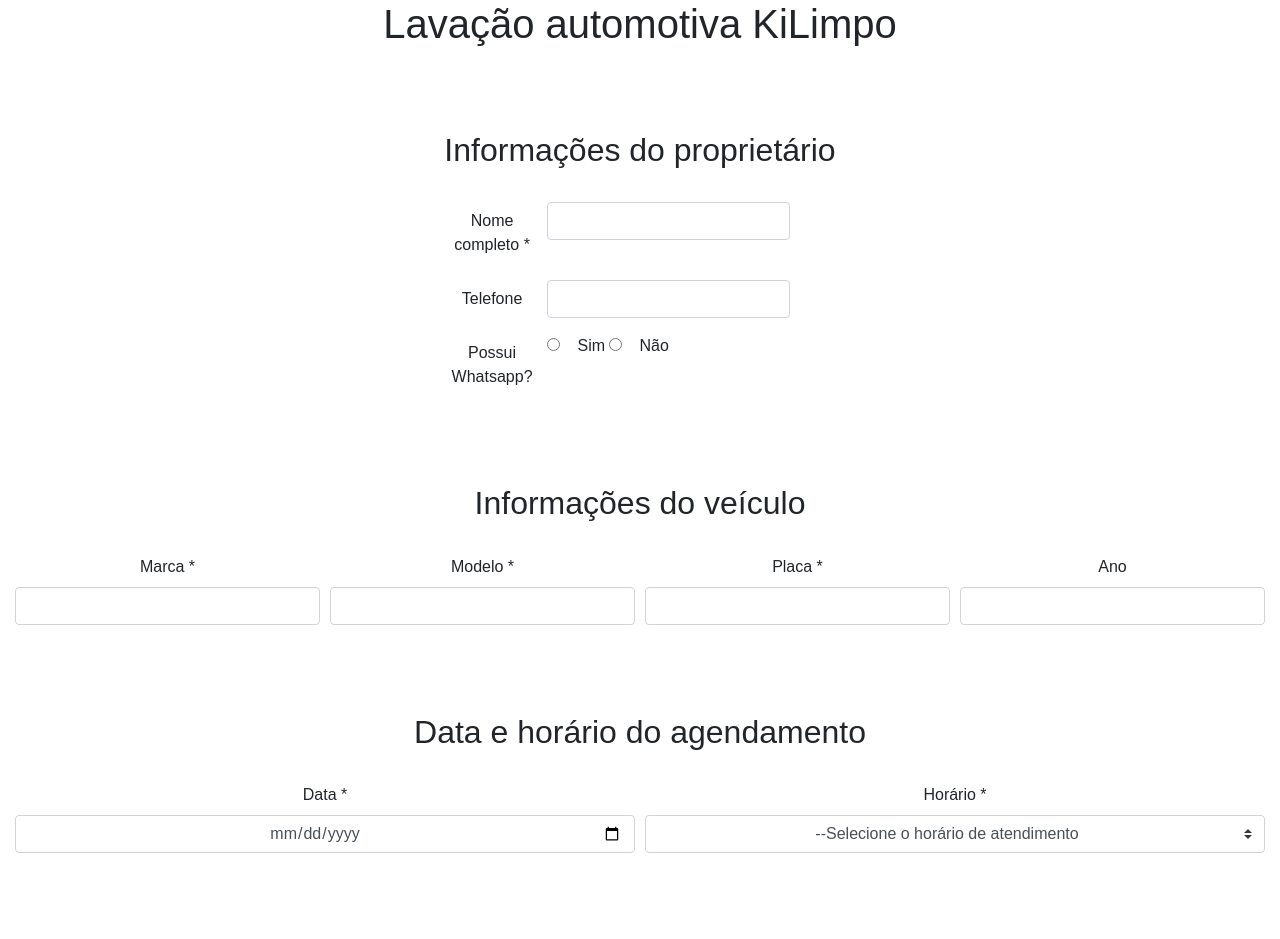
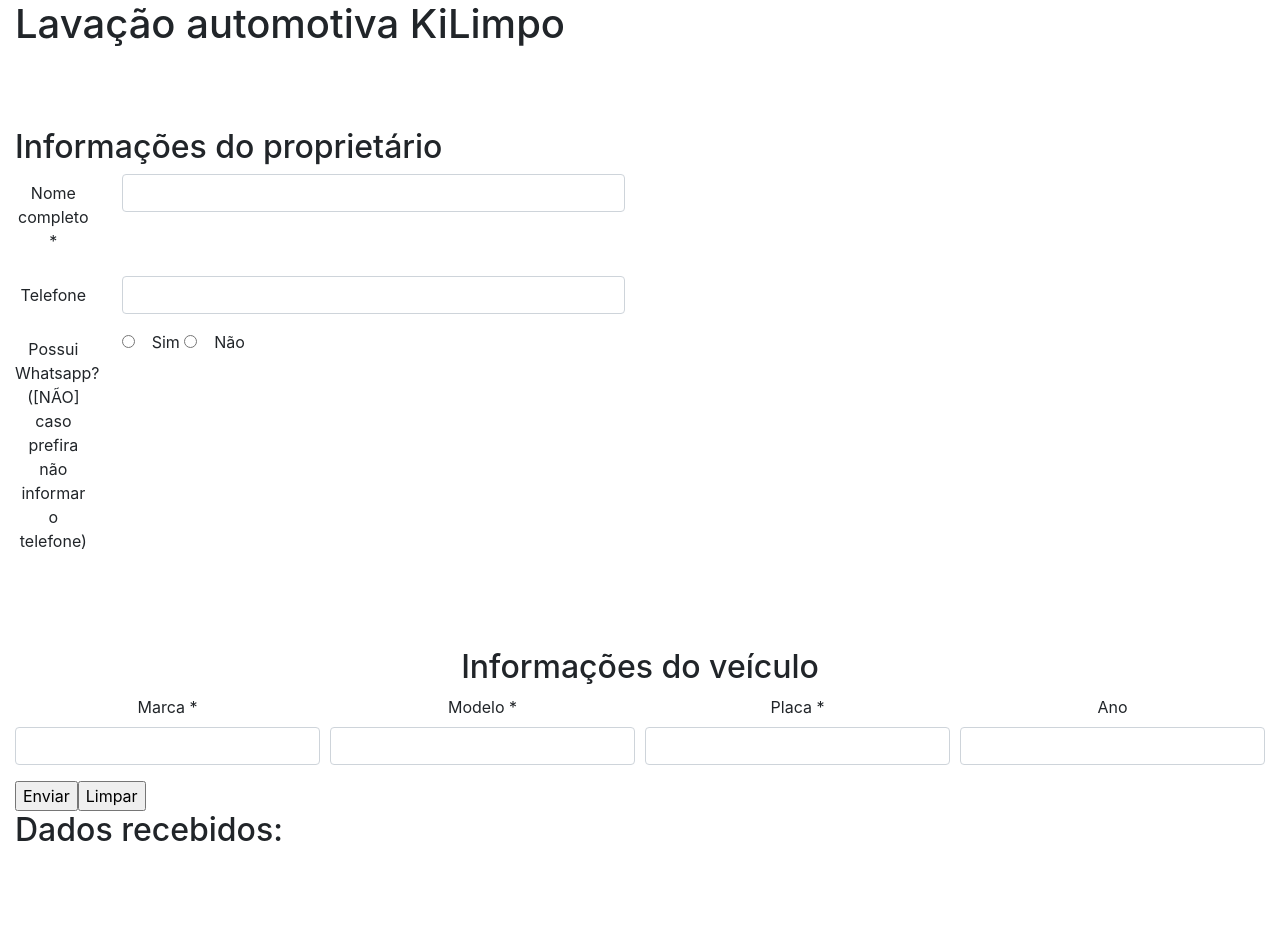
Before and after one commit to Oivasmf/Kilimpo-frontend, a React (Create React App) app: page / in a window 1280 px wide. Shown: the top 939 px of the page. After the commit the page ends 857 px from the top, so only its background shows below. Built offline with nearby package versions, Linux system fonts and the light colour scheme.

Commit message:
On branch main  Your branch is behind 'origin/main' by 9 commits, and can be fast-forwarded.    (use "git pull" to update your local branch)
 Changes to be committed:
	modified:   src/components/form-kilimpo.js

```diff
--- a/src/components/form-kilimpo.js
+++ b/src/components/form-kilimpo.js
@@ -3,6 +3,7 @@ import axios from 'axios';
 import Form from 'react-bootstrap/Form';
 import Button from 'react-bootstrap/Button';
 import Container from 'react-bootstrap/Container';
+import Row from 'react-bootstrap/Row'
 import Col from 'react-bootstrap/Col'
 import 'bootstrap/dist/css/bootstrap.min.css';
 
@@ -120,25 +121,13 @@ export default class FormKilimpo extends Component {
     }// fim do onSubmit()
 
     render() {
-
         const contexto = this.state.contexto;
         let erros = [];
         if (contexto.erros) {
             erros = contexto.erros.map(
                 (erro, idx) => (
                     <li key={idx}>{erro.msg}</li>));
-
-
-            var v1=erros.length;
-            if (v1==0){
-                alert("Seu horário foi agendado com sucesso! Confirme no fim da página os dados registrados.");
-                v1=-1;
-            } else {
-                alert("Há algum erro no preenchimento do formulário. Consulte na lista ao fim da página e corrija o necessário.");
-                v1=-1;
         }
-        }
-
         let kilimpo = [];
         if (contexto.kilimpo) {
             kilimpo = [
@@ -174,48 +163,44 @@ export default class FormKilimpo extends Component {
 
         return (
             <> <Container fluid>
-                <font face="Arial">
-                <h1 className="text-center">
+
+                <h1>
                     Lavação automotiva KiLimpo
                 </h1>
-                <br /><br /><br />
-                <h2 className="text-center">
+                <br />
+  <br />
+  <br />
+                <h2>
                     Informações do proprietário
                 </h2>
-                <br />
                     <Form onSubmit={this.onSubmit}>
-                    <Form.Group className="col-md-6 offset-md-4">
-                        <Form.Row className="text-center">
-                            <Form.Label column sm={2}>
+  <Form.Group as={Row} className="text-center">
+    <Form.Label column sm={1}>
       Nome completo *
     </Form.Label>
     <Col sm={5}>
-                                <Form.Control type="text" value={this.state.nome} onChange={this.onChangeNome} />
+      <Form.Control type="text" value={this.state.nome} onChange={this.onChangeNome}/>
     </Col>
-                        </Form.Row>
   </Form.Group>
 
-                    <Form.Group className="col-md-6 offset-md-4">
-                        <Form.Row className="text-center">
-                            <Form.Label column sm={2}>
+  <Form.Group as={Row} className="text-center">
+    <Form.Label column sm={1}>
       Telefone
     </Form.Label>
     <Col sm={5}>
       <Form.Control type="text" value={this.state.telefone} onChange={this.onChangeTelefone} />
     </Col>
-                        </Form.Row>
   </Form.Group>
 
   <fieldset>
-                        <Form.Group className="col-md-6 offset-md-4">
-                            <Form.Row>
-                                <Form.Label as="legend" column sm={2} className="text-center">
-                                    Possui Whatsapp?
+    <Form.Group as={Row}>
+        <Form.Label as="legend" column sm={1} className="text-center">
+            Possui Whatsapp? ([NÃO] caso prefira não informar o telefone)
         </Form.Label>
         <Col>
         {
             this.state.whats.map((obj, idx) => {
-                                            return (<React.Fragment key={idx}>
+                return(<React.Fragment key={idx}>
                     <Form.Check inline
                     type="radio"
                     name="Whatsapp"
@@ -227,66 +212,102 @@ export default class FormKilimpo extends Component {
             })
         }
         </Col>
-                            </Form.Row>
     </Form.Group>
   </fieldset>
-                    <br /><br /><br />
-
+  <br />
+  <br />
+  <br />
                 <h2 className="text-center">
                     Informações do veículo
                 </h2>
-                    <br />
-
   <Form.Row className="text-center">
         <Form.Group as={Col}>
             <Form.Label>
             Marca *
             </Form.Label>
-                            <Form.Control type="text" value={this.state.marca} onChange={this.onChangeMarca} />
+            <Form.Control type="text" value={this.state.marca} onChange={this.onChangeMarca}/>
         </Form.Group>
 
         <Form.Group as={Col}>
             <Form.Label>
             Modelo *
             </Form.Label>
-                            <Form.Control type="text" value={this.state.modelo} onChange={this.onChangeModelo} />
+            <Form.Control type="text" value={this.state.modelo} onChange={this.onChangeModelo}/>
         </Form.Group>
 
         <Form.Group as={Col}>
             <Form.Label>
             Placa *
             </Form.Label>
-                            <Form.Control type="text" value={this.state.placa} onChange={this.onChangePlaca} />
+            <Form.Control type="text" value={this.state.placa} onChange={this.onChangePlaca}/>
         </Form.Group>
 
         <Form.Group as={Col}>
             <Form.Label>
             Ano
             </Form.Label>
-                            <Form.Control type="text" value={this.state.ano} onChange={this.onChangeAno} />
+            <Form.Control type="text" value={this.state.ano} onChange={this.onChangeAno}/>
         </Form.Group>
     </Form.Row>
-                    <br /><br /><br />
 
-                    <h2 className="text-center">
-                        Data e horário do agendamento
-                    </h2>
+
+  <input type="submit" value="Enviar" />
+                            <input type="button" value="Limpar"
+                                onClick={this.onReset} />
+</Form>
+
+
+                    {/* <fieldset>
+                            <legend>Agendamento</legend>
+                            Nome completo: *<br />
+                            <input type="text" value={this.state.nome}
+                            onChange={this.onChangeNome} /><br />
+
+                            Telefone: <br />
+                            <input type="text" value={this.state.telefone}
+                            onChange={this.onChangeTelefone} /><br />
+
+                            Este número possui Whatsapp? * ([NÃO] caso prefira não informar o telefone)
                             <br />
+                            {
+                                this.state.whats.map((obj, idx) => {
+                                    return(<React.Fragment key={idx}>
+                                        <input type="radio" name="whatsapp"
+                                        checked={this.state.whatsapp === obj.value}
+                                        value={obj.value}
+                                        onChange={this.onChangeWhatsapp} />
+                                        {obj.label}
+                                        </React.Fragment>);
+                                    })
+                                }
+                                <br />
+                                <br />
+                                <br />
+                                Marca do veículo: *<br />
+                                <input type="text" value={this.state.marca}
+                                onChange={this.onChangeMarca} /><br />
 
-                    <Form.Row className="text-center">
-                        <Form.Group as={Col}>
-                            <Form.Label>
-                                Data *
-                            </Form.Label>
-                            <Form.Control type="date" value={this.state.data} onChange={this.onChangeData} className="text-center"/>
-                        </Form.Group>
+                                Modelo: *<br />
+                                <input type="text" value={this.state.modelo}
+                                onChange={this.onChangeModelo} /><br />
 
-                        <Form.Group as={Col}>
-                            <Form.Label>
-                                Horário *
-                            </Form.Label>
-                            <Form.Control as="select" custom value={this.state.horario}
-                            onChange={this.onChangeHorario} className="text-center">
+                                Ano: <br />
+                                <input type="text" value={this.state.ano}
+                                onChange={this.onChangeAno} /><br />
+
+                                Placa: *<br />
+                                <input type="text" value={this.state.placa}
+                                onChange={this.onChangePlaca} /><br /><br /><br />
+
+                                Data e horário de atendimento *<br />
+                                <input type="date" value={this.state.data}
+                                onChange={this.onChangeData}/>
+
+
+
+
+                                <select value={this.state.horario}
+                                onChange={this.onChangeHorario}>
                                 <option value="-1">--Selecione o horário de atendimento</option>
                                 {
                                     this.state.horarios.map(obj => {
@@ -294,25 +315,21 @@ export default class FormKilimpo extends Component {
                                             value={obj.value}>{obj.label}</option>);
                                         })
                                     }
-                            </Form.Control>
-                        </Form.Group>
-                    </Form.Row>
+                                    </select><br />
 
+                                    <hr />
+                                    <input type="submit" value="Enviar" />
+                                    <input type="button" value="Limpar"
+                                    onClick={this.onReset} />
+                                    * Campos obrigatórios
+                                </fieldset> */}
 
-                    <br /><br /><br />
-                    <Form.Group>
-                        <Button type="submit" variant="success">Enviar</Button>{' '}
-                        <Button variant="secondary" onClick={this.onReset}>Limpar</Button>{' '}
-                    </Form.Group>
-                </Form>
-                <br />
                 {
                     contexto.erros && <ul>{erros}</ul>
                 }
 
                 <h2>Dados recebidos:</h2>
                 {contexto.kilimpo && <ul>{kilimpo}</ul>}
-                </font>
                 </Container>
             </>
         );// fim do return
```
Lines whose indentation alone changed are shown as unchanged.
